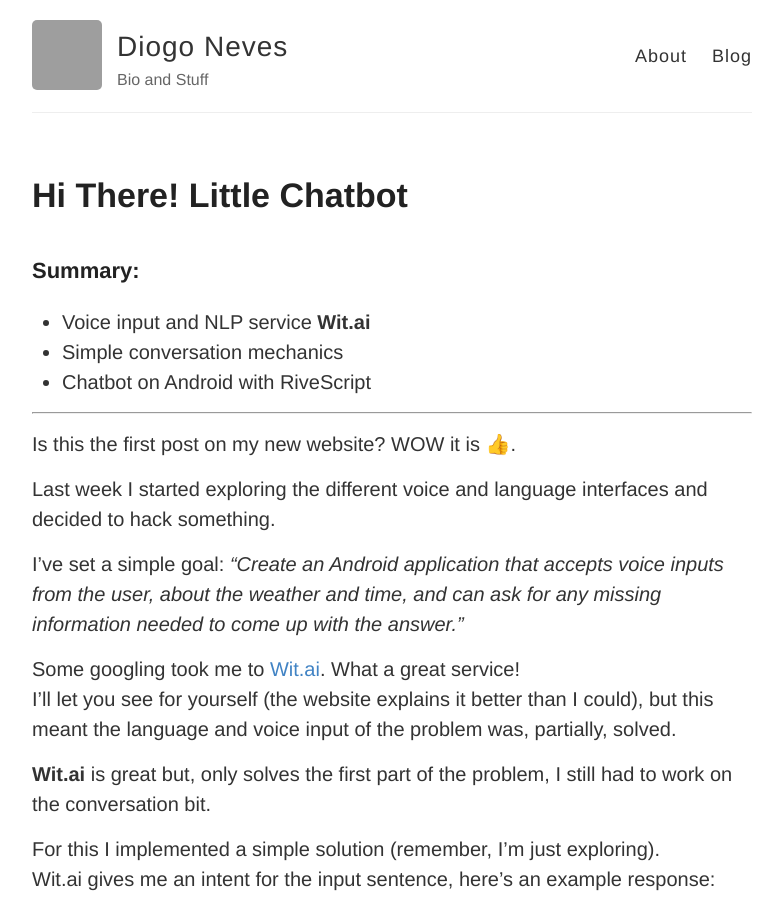
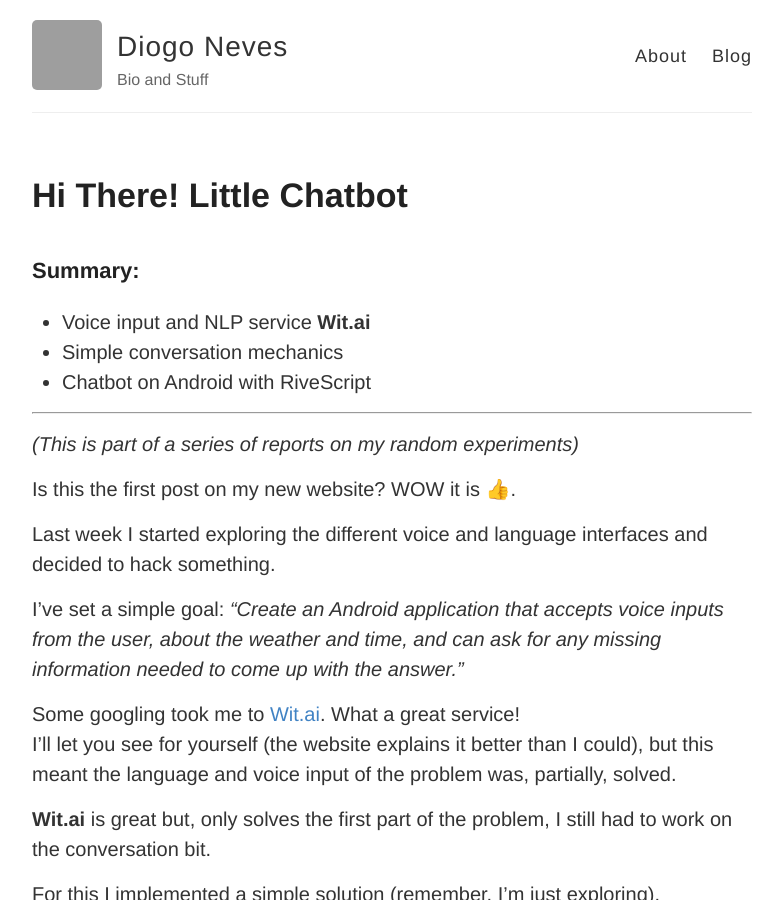
Before and after one commit to DiogoNeves/diogoneves.github.io, a Jekyll site: the page built from _posts/2015-05-08-hi-there-little-chatbot.markdown, in a window 1280 px wide and 900 px high. Shown: the whole window, without its empty margins (248-1029 px from the left). Built offline with Jekyll 4.4.1, drawn with Linux system fonts in a browser that asks for light colours; emoji names are drawn with the system emoji font; comment, search, counter and statistics services are not loaded; grey boxes are pictures that could not be loaded.

Commit message:
Intro note

```diff
--- a/_posts/2015-05-08-hi-there-little-chatbot.markdown
+++ b/_posts/2015-05-08-hi-there-little-chatbot.markdown
@@ -14,6 +14,7 @@ tags:
 * Chatbot on Android with RiveScript
 
 ---
+_(This is part of a series of reports on my random experiments)_
 
 Is this the first post on my new website? WOW it is :thumbsup:.
 
```
